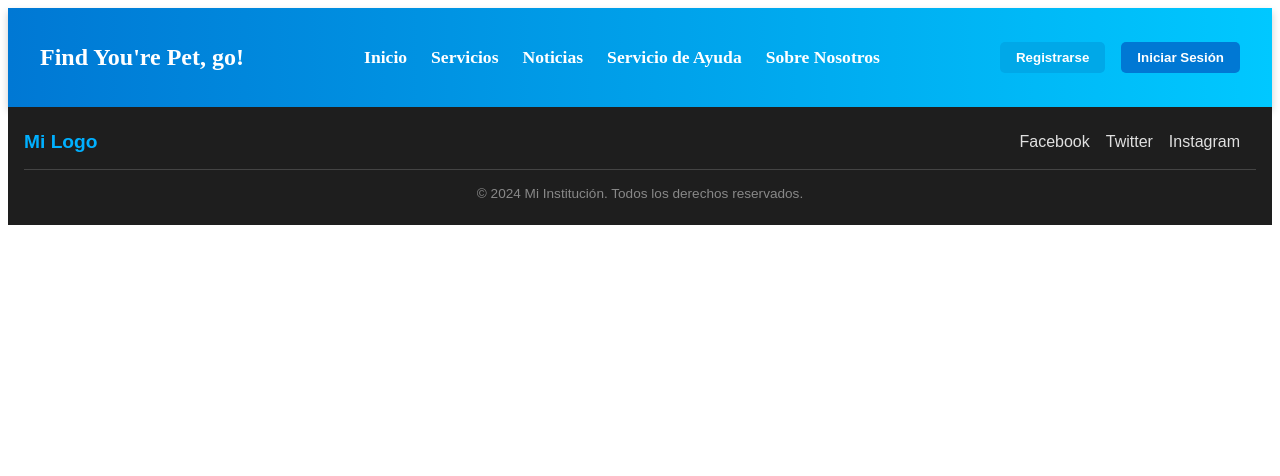
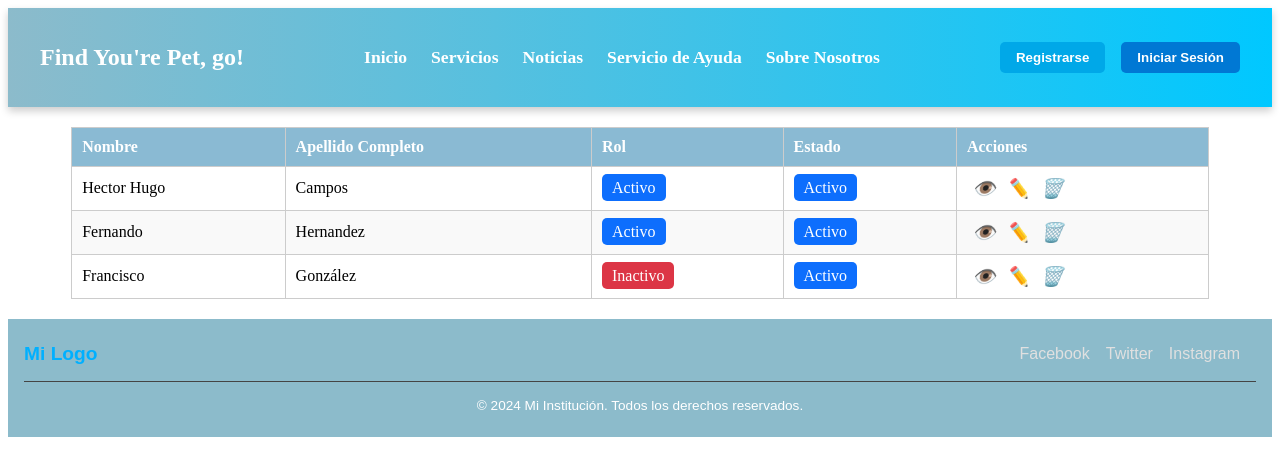
Before and after one commit to Andrewing1000/Wanted, a Vue app in the folder vue_frontend/: page /admin in a window 1280 px wide. Shown: the top 476 px of the page. Built offline with nearby package versions, Linux system fonts and the light colour scheme.

Commit message:
Ventana de Admin solo

```diff
--- a/vue_frontend/src/components/FooterComponent.vue
+++ b/vue_frontend/src/components/FooterComponent.vue
@@ -16,7 +16,7 @@
 
   <style scoped>
   footer {
-    background-color: #1e1e1e;
+    background-color: #8CBBCB;
     color: #e0e0e0;
     padding: 1.5rem 1rem;
     text-align: center;
@@ -51,7 +51,7 @@
 
   .footer-bottom {
     font-size: 0.85rem;
-    color: #888;
+    color: #ffffff;
     margin-top: 1rem;
   }
   </style>
--- a/vue_frontend/src/components/NavbarComponent.vue
+++ b/vue_frontend/src/components/NavbarComponent.vue
@@ -23,7 +23,7 @@
     justify-content: space-between;
     align-items: center;
     padding: 1rem 2rem;
-    background: linear-gradient(90deg, #0078d4, #00c8ff);
+    background: linear-gradient(90deg, #8CBBCB, #00c8ff);
     color: white;
     box-shadow: 0 4px 8px rgba(0, 0, 0, 0.2);
   }
--- a/vue_frontend/src/router/index.js
+++ b/vue_frontend/src/router/index.js
@@ -7,7 +7,7 @@ import HelpPage from '../views/HelpPage.vue';
 import AboutPage from '../views/AboutPage.vue';
 import RegisterPage from '../views/RegisterPage.vue';
 import LoginPage from '../views/LoginPage.vue';
-
+import AdminPage from '../views/AdminPage.vue';
 const routes = [
   { path: '/', name: 'Inicio', component: HomePage },
   { path: '/servicios', name: 'Servicios', component: ServicesPage },
@@ -16,6 +16,7 @@ const routes = [
   { path: '/sobre-nosotros', name: 'Sobre Nosotros', component: AboutPage },
   { path: '/registro', component: RegisterPage },
   { path: '/iniciar-sesion', component: LoginPage },
+  { path: '/admin', component: AdminPage },
 ];
 
 const router = createRouter({
--- /dev/null
+++ b/vue_frontend/src/views/AdminPage.vue
@@ -0,0 +1,129 @@
+<template>
+    <div>
+
+
+
+      <main>
+        <div class="admin-section">
+          <div class="admin-table-container">
+            <table class="admin-table">
+              <thead>
+                <tr>
+                  <th>Nombre</th>
+                  <th>Apellido Completo</th>
+                  <th>Rol</th>
+                  <th>Estado</th>
+                  <th>Acciones</th>
+                </tr>
+              </thead>
+              <tbody>
+                <tr v-for="user in users" :key="user.id">
+                  <td>{{ user.name }}</td>
+                  <td>{{ user.surname }}</td>
+                  <td>
+                    <span :class="user.role === 'Activo' ? 'status-active' : 'status-inactive'">
+                      {{ user.role }}
+                    </span>
+                  </td>
+                  <td>
+                    <span :class="user.status === 'Activo' ? 'status-active' : 'status-inactive'">
+                      {{ user.status }}
+                    </span>
+                  </td>
+                  <td>
+                    <i class="action-icon">👁️</i>
+                    <i class="action-icon">✏️</i>
+                    <i class="action-icon">🗑️</i>
+                  </td>
+                </tr>
+              </tbody>
+            </table>
+          </div>
+        </div>
+      </main>
+
+
+    </div>
+  </template>
+
+  <script>
+  export default {
+    data() {
+      return {
+        isMenuActive: false,
+        users: [
+          { id: 1, name: "Hector Hugo", surname: "Campos", role: "Activo", status: "Activo" },
+          { id: 2, name: "Fernando", surname: "Hernandez", role: "Activo", status: "Activo" },
+          { id: 3, name: "Francisco", surname: "González", role: "Inactivo", status: "Activo" },
+        ],
+      };
+    },
+    methods: {
+      toggleMenu() {
+        this.isMenuActive = !this.isMenuActive;
+      },
+    },
+  };
+  </script>
+
+  <style scoped>
+/* Estilos mínimos necesarios para el componente */
+
+/* Fondo y fuente global */
+body {
+  font-family: Arial, sans-serif;
+  background-color: #f3edf7;
+}
+
+/* Tabla */
+.admin-table-container {
+  margin: 20px auto;
+  width: 90%;
+  overflow-x: auto;
+}
+
+.admin-table {
+  width: 100%;
+  border-collapse: collapse;
+  background-color: #ffffff;
+  text-align: left;
+}
+
+.admin-table th,
+.admin-table td {
+  padding: 10px;
+  border: 1px solid #ccc;
+}
+
+.admin-table th {
+  background-color: #8abad3;
+  color: #fff;
+  font-weight: bold;
+}
+
+.admin-table tr:nth-child(even) {
+  background-color: #f9f9f9;
+}
+
+/* Estado del usuario */
+.status-active {
+  background-color: #0d6efd;
+  color: #fff;
+  padding: 5px 10px;
+  border-radius: 5px;
+}
+
+.status-inactive {
+  background-color: #dc3545;
+  color: #fff;
+  padding: 5px 10px;
+  border-radius: 5px;
+}
+
+/* Íconos de acción */
+.action-icon {
+  cursor: pointer;
+  margin: 0 5px;
+  font-size: 1.2em;
+}
+</style>
```
